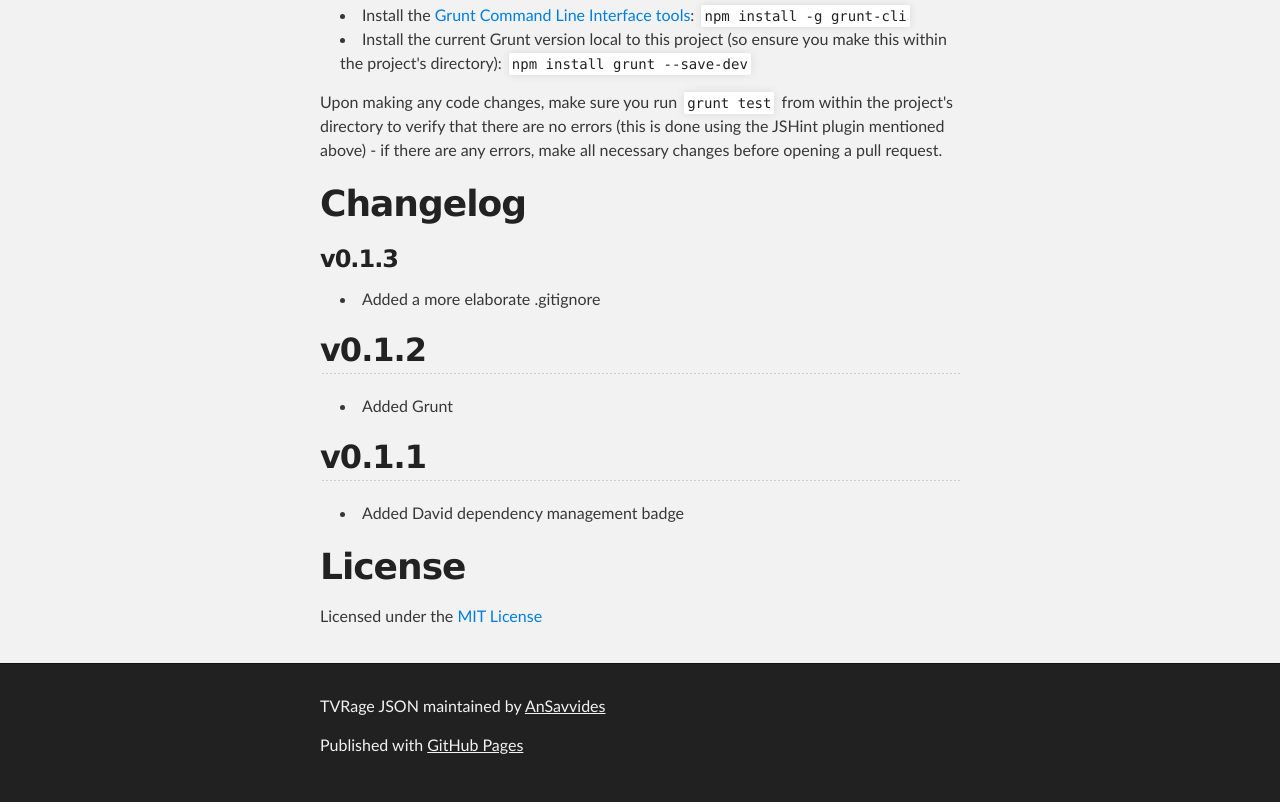
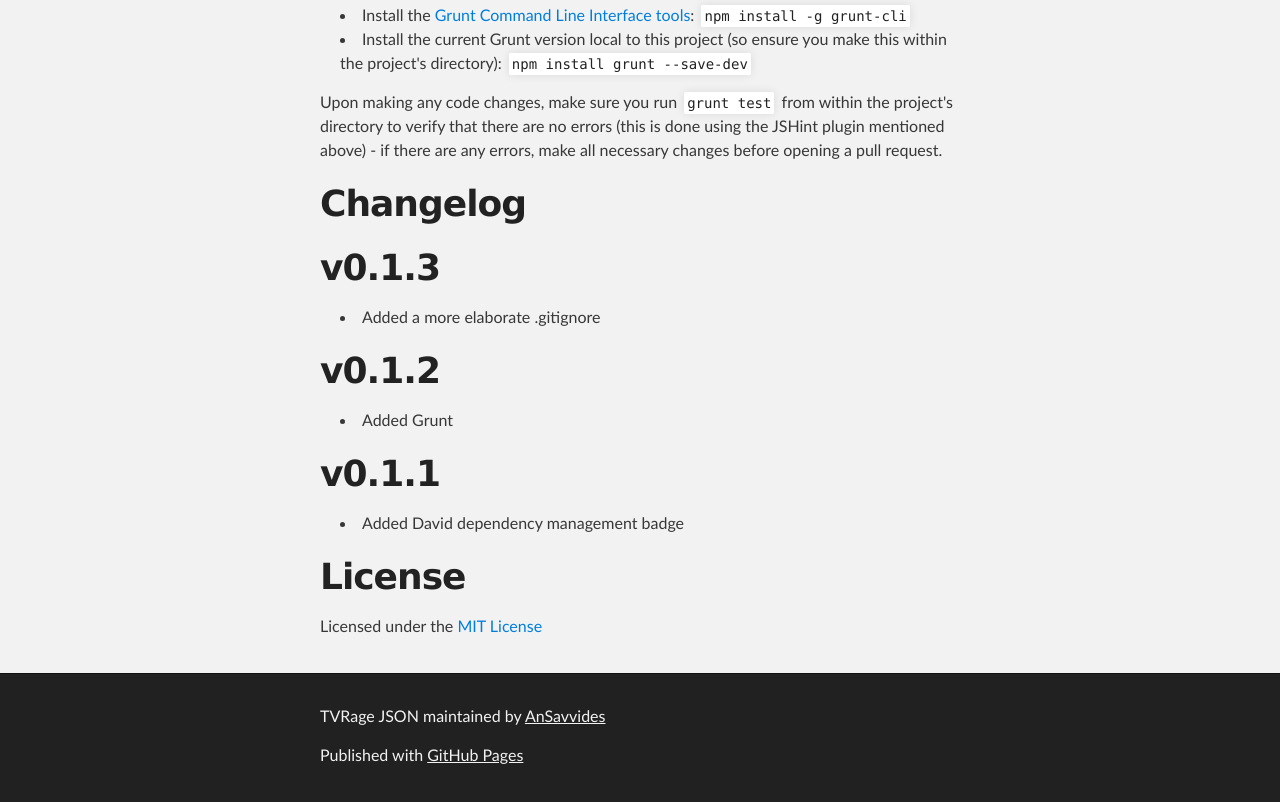
Before and after one commit to AnSavvides/tvrage-json, a plain HTML site: page index.html in a window 1280 px wide. Shown: the part 1411-2213 px from the top of the page. Drawn offline with Linux system fonts and the light colour scheme.

```diff
--- a/index.html
+++ b/index.html
@@ -103,18 +103,18 @@
 <h1>
 <a name="changelog" class="anchor" href="#changelog"><span class="octicon octicon-link"></span></a>Changelog</h1>
 
-<h3>
-<a name="v013" class="anchor" href="#v013"><span class="octicon octicon-link"></span></a>v0.1.3</h3>
+<h1>
+<a name="v013" class="anchor" href="#v013"><span class="octicon octicon-link"></span></a>v0.1.3</h1>
 
 <ul>
 <li>Added a more elaborate .gitignore</li>
-</ul><h2>
-<a name="v012" class="anchor" href="#v012"><span class="octicon octicon-link"></span></a>v0.1.2</h2>
+</ul><h1>
+<a name="v012" class="anchor" href="#v012"><span class="octicon octicon-link"></span></a>v0.1.2</h1>
 
 <ul>
 <li>Added Grunt</li>
-</ul><h2>
-<a name="v011" class="anchor" href="#v011"><span class="octicon octicon-link"></span></a>v0.1.1</h2>
+</ul><h1>
+<a name="v011" class="anchor" href="#v011"><span class="octicon octicon-link"></span></a>v0.1.1</h1>
 
 <ul>
 <li>Added David dependency management badge</li>
```
Also changed, not shown: params.json (+1 -1 lines).
